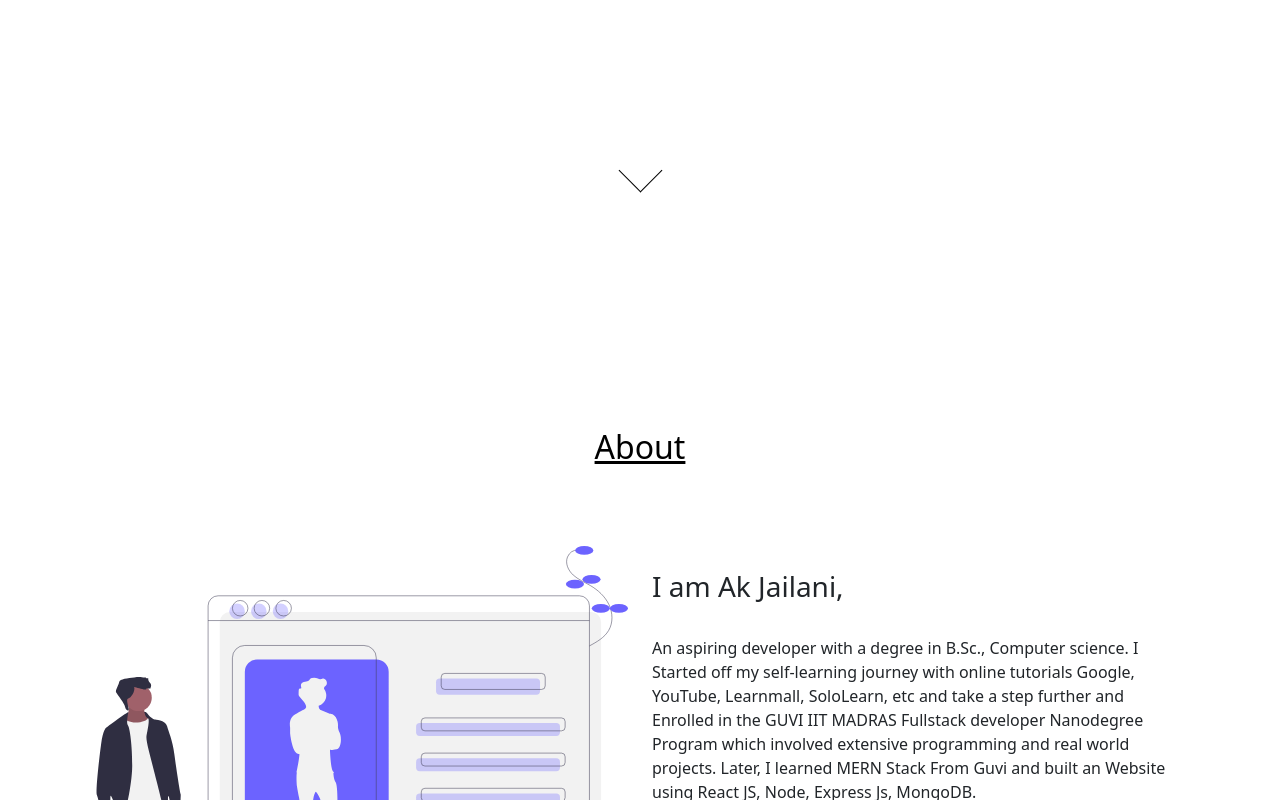
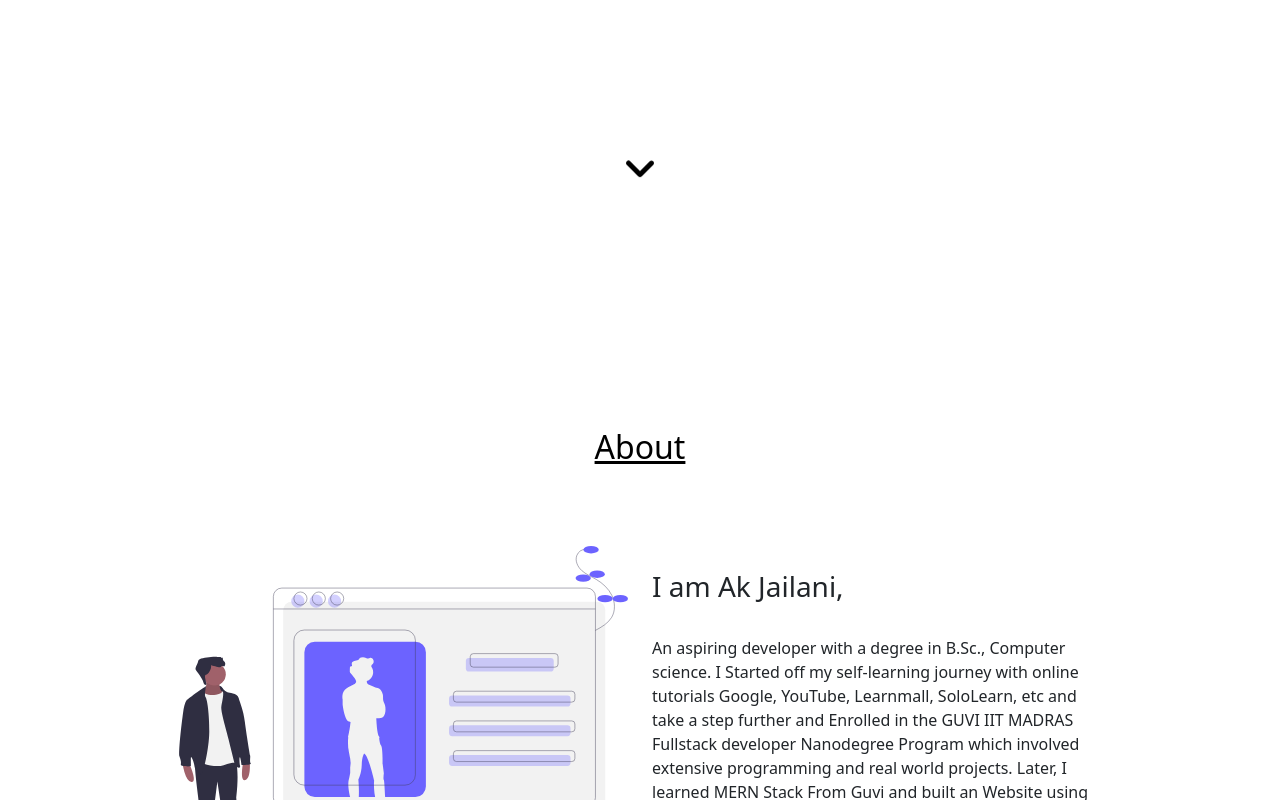
Before and after one commit to aakj2010/akjailani_portfolio, a React (Create React App) app: page / in a window 1280 px wide. Shown: the part 420-1220 px from the top of the page. Built offline with nearby package versions, Linux system fonts and the light colour scheme.

Commit message:
Resume updated

```diff
--- a/src/components/home/MainPage.css
+++ b/src/components/home/MainPage.css
@@ -15,17 +15,18 @@ h1 {
   font-size: 3rem;
   color: #ffb000;
 }
-.arrow {
+/* .arrow {
   border: solid black;
   border-width: 0 1.5px 1.5px 0;
   display: inline-block;
   padding: 15px;
   cursor: pointer;
-}
+} */
 .down {
-  transition: 0.5s;
-  transform: rotate(45deg);
-  -webkit-transform: rotate(45deg);
+  animation-name: bouncing-icon;
+  animation-duration: 2s;
+  animation-iteration-count: infinite;
+  transform-origin: center bottom;
 }
 #p1 {
   font-size: 1rem;
@@ -64,7 +65,7 @@ a:hover {
   color: #ffb000;
 }
 .socialicons {
-  padding: .2rem;
+  padding: 0.2rem;
   color: black;
   font-size: 1.25rem;
 }
@@ -75,3 +76,13 @@ a:hover {
 .resume {
   text-decoration: none;
 }
+
+@keyframes bouncing-icon {
+  0%,
+  100% {
+    transform: translateY(0);
+  }
+  50% {
+    transform: translateY(-20px); /* Adjust the bouncing height as needed */
+  }
+}
--- a/src/components/home/Mainpage.jsx
+++ b/src/components/home/Mainpage.jsx
@@ -3,6 +3,7 @@ import React from 'react'
 // import '../App.css';
 import './MainPage.css'
 import { FaGithub, FaLinkedin } from "react-icons/fa";
+import ExpandMoreRoundedIcon from '@mui/icons-material/ExpandMoreRounded';
 
 function Mainpage() {
     return (
@@ -14,7 +15,7 @@ function Mainpage() {
                         MERN Stack Devoloper
                     </p>
                     <button type="button" className="btn btn-outline-dark text-bold">
-                        <a rel="noopener noreferrer" href="https://drive.google.com/file/d/1CN0aPNbGkUixCiqEogcxsEubG46Um1ED/view?usp=share_link" target="_blank" className="resume" >Resume</a>
+                        <a rel="noopener noreferrer" href="https://drive.google.com/file/d/1T8zfVUsotHU3vvt2Xt5EdmgVGTJ9fmSf/view" target="_blank" className="resume" >Resume</a>
                     </button>
                 </div>
                 <br />
@@ -39,7 +40,7 @@ function Mainpage() {
                 </div>
                 <br /><br /><br /><br /><br /><br />
                 <div className='d-flex justify-content-center'>
-                       <a href="#about"><i className="arrow down " ></i></a>
+                    <a href="#about" className='down'><ExpandMoreRoundedIcon sx={{ fontSize: 60 }} /></a>
                 </div>
 
             </div>
--- a/src/components/pages/About.jsx
+++ b/src/components/pages/About.jsx
@@ -2,14 +2,14 @@ import React from 'react'
 
 function About() {
     return (
-        <section id="about" className='container'>
+        <section id="about">
             <h2 className="text-center mt-5"><u>About</u></h2>
-            <div className="container">
+            <div className="container ">
                 <br />
                 <br />
                 <br />
-                <div className="row">
-                    <div className="col-lg-6 col-10">
+                <div className="row justify-content-center">
+                    <div className="col-lg-5 col-10">
                         <svg
                             id="fe80fb2b-bcaf-407e-919b-306adc32f78b"
                             data-name="Layer 1"
@@ -304,7 +304,7 @@ function About() {
                         </svg>
                     </div>
 
-                    <div className="col-lg-6 col-10">
+                    <div className="col-lg-5 col-10">
                         <br />
                         <h3 id="abouth3">
                             I am <span className="head_title-color"> Ak Jailani,</span>
```
